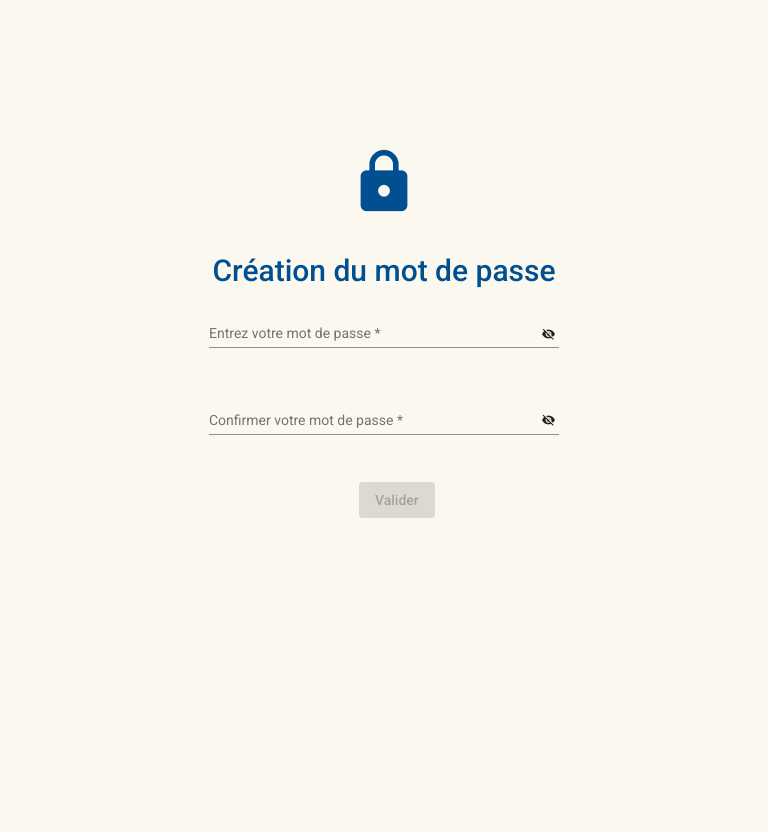
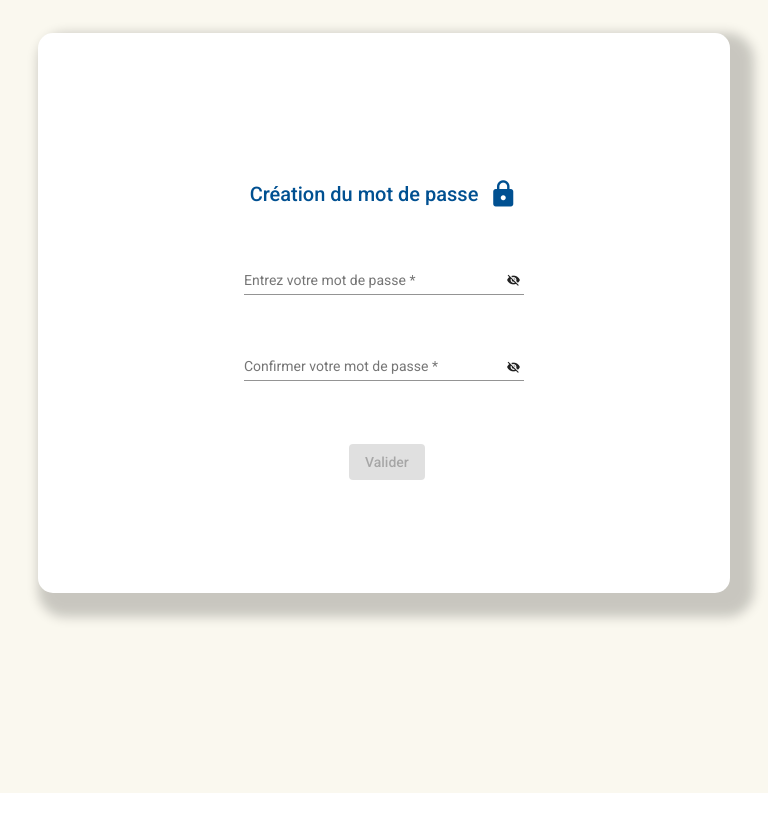
Before and after one commit to Bootcamp2020/skillful_network, an Angular app in the folder skillful_network_client/: page /password in a window 768 px wide. Shown: the top 832 px of the page. After the commit the page ends 800 px from the top, so only its background shows below. Built offline with nearby package versions, Linux system fonts and the light colour scheme; no server answers.

Commit message:
feature/rm_1.7 Version final du sprint

```diff
--- a/skillful_network_client/src/app/password-confirmation/password-confirmation.component.html
+++ b/skillful_network_client/src/app/password-confirmation/password-confirmation.component.html
@@ -2,10 +2,9 @@
 <section class="div-principal">
     <mat-card id="card-form-password" fxLayoutAlign="center center">
         <form [formGroup]="formPost" (ngSubmit)="onSubmit()" id="passwordform" fxLayout="column" fxLayoutAlign="center center">
-            <mat-card-title fxLayoutAlign="center center" id="card-icon"><i class="material-icons" id="icon">
+            <mat-card-title fxLayoutAlign="center center" id="titleform">Création du mot de passe <i class="material-icons" id="icon">
                 lock
             </i></mat-card-title>
-            <mat-card-title fxLayoutAlign="center center" id="titleform">Création du mot de passe</mat-card-title>
             <!-- <h1 id="titleform">Création du mot de passe</h1> -->
             <div class="example-container">
                 <mat-form-field class="input-password">
--- a/skillful_network_client/src/app/password-confirmation/password-confirmation.component.scss
+++ b/skillful_network_client/src/app/password-confirmation/password-confirmation.component.scss
@@ -1,19 +1,18 @@
 #card-form-password{
 
-    max-width: 35%;
+    max-width: 30%;
     min-height: 40em;
     padding: 2rem;
     background-color: #fff;
     margin: 0em auto;
-
+    min-width: 380px;
     box-shadow: 12px 12px 12px 12px rgba(0.2, 0.2, 0.2, 0.2);
     border-radius: 15px;
 
 }
 #icon{
-    font-size: 70px;
-    margin-top: 5px;
-    margin-bottom: 40px;
+    font-size: 30px;
+    margin-left: 10px;
     color: #005091;
 }
 
@@ -31,19 +30,56 @@
     margin-left: 150px;
 }
 #titleform{
- font-size: 30px;
+ font-size: 25px;
   color: #005091;
+  margin-top: -70px;
 }
 .div-principal{
     width: 100%;
-    height: 100%;
+    height: 90%;
     background-color: rgb(250,248,239);
-    padding-top:50px;
+    padding-top:33px;
 }
-@media screen and (max-width:1200px ){
+@media screen and (max-width:900px ){
     #card-form-password{
-    background-color: rgb(250,248,239);
-    box-shadow:none;
-    border-radius:none;
+        max-width: 90%;
+        min-width: auto;
+    }
+    #titleform{
+        font-size: 20px;
+        width: 350px;
+        margin:auto;
+        padding: 2rem;
+    }
+    .input-password{
+        width:280px;
+        margin:15px;
+    }
+    .input-confirm-password{
+        width:280px;
+        margin:15px;
+
+    }
+    #valid-button{
+        margin-left: 120px;
+    }
+    .div-principal{
+        height: 93.7%
+     }
+
+}
+ @media screen and (min-width:700px ){
+   .div-principal{
+      height: 95%;
     }
 }
+    @media screen and (min-width:414px ){
+        .div-principal{
+           height: 93%;
+        }
+ }
+ @media screen and (min-width:768px ){
+    .div-principal{
+       height: 95%;
+    }
+}
--- a/skillful_network_client/src/app/password-confirmation/password-confirmation.component.ts
+++ b/skillful_network_client/src/app/password-confirmation/password-confirmation.component.ts
@@ -31,19 +31,19 @@ export class PasswordConfirmationComponent implements OnInit {
   public onSubmit() {
     let id = this.user.id;
     let pass = this.formPost.get('password').value;
+    console.log("id: " + id + " password: " + pass);
     // On vide le localStorage
-    localStorage.removeItem('token'); // test purpose : TODO Retirer
-    this.api.put({ endpoint: '/user/' + id, data: pass })
-      .then((id: number) => {
-        if (id === -1) {
-          this.error = true;
-        } else {
-          localStorage.setItem('token', 'X'); // TODO Gérer le token
-          // this.userService.actualUser = new User({id});
-          this.router.navigate(['/home']);
-        }
-      });
-
+    // localStorage.removeItem('token'); // test purpose : TODO Retirer
+    // this.api.put({ endpoint: '/user/' + id, data: pass })
+    //   .then((id: number) => {
+    //     if (id === -1) {
+    //       this.error = true;
+    //     } else {
+    //       localStorage.setItem('token', 'X'); // TODO Gérer le token
+    //       // this.userService.actualUser = new User({id});
+    //       this.router.navigate(['/home']);
+    //     }
+    //   });
   }
 
   private _buildForm() {
@@ -54,11 +54,13 @@ export class PasswordConfirmationComponent implements OnInit {
 
   }
 
-//  On vérifie que les deux mots de passe sont identiques
+  //  On vérifie que les deux mots de passe sont identiques
   checkPasswords(group: FormGroup) { // here we have the 'passwords' group
     let pass = group.get('password').value;
     let confirmPass = group.get('confirmPassword').value;
-    if (confirmPass == "") return null;
+    if (confirmPass == "") {
+      return null;
+    }
 
     return pass === confirmPass ? null : { notSame: true }
   }
```
